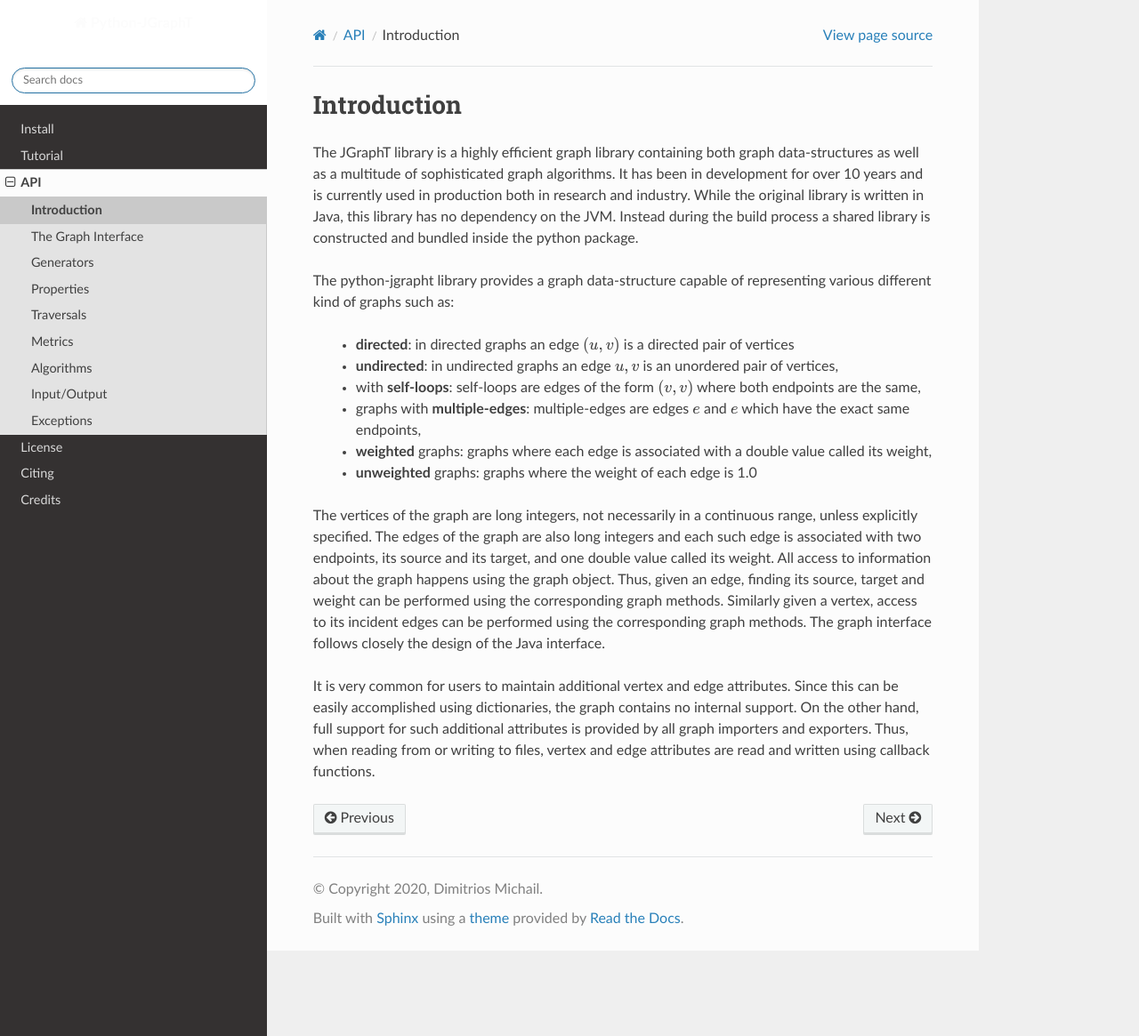
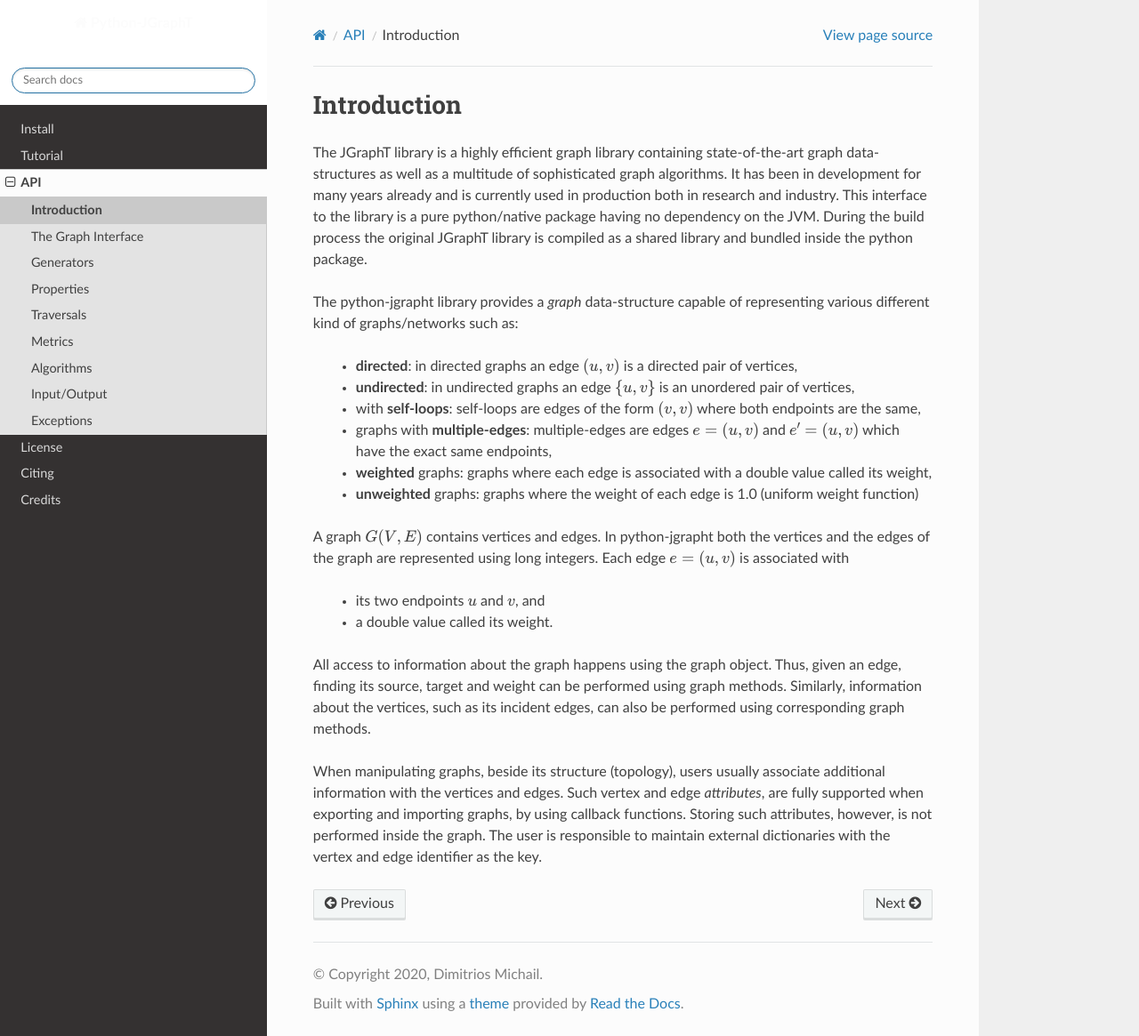
Before and after one commit to d-michail/python-jgrapht, a Sphinx documentation site: the page built from docs/api/introduction.rst, in a window 1280 px wide and 1165 px high. Shown: the whole window at 89% size. Built offline with Sphinx 7.4.7 and the Read the Docs theme 2.0.0, drawn with Linux system fonts in a browser that asks for light colours.

Commit message:
Improved docs

```diff
--- a/docs/api/introduction.rst
+++ b/docs/api/introduction.rst
@@ -6,30 +6,37 @@
 
 .. currentmodule:: jgrapht
 
-The JGraphT library is a highly efficient graph library containing both graph data-structures as
-well as a multitude of sophisticated graph algorithms. It has been in development for over 10
-years and is currently used in production both in research and industry. While the original library
-is written in Java, this library has no dependency on the JVM. Instead during the build process
-a shared library is constructed and bundled inside the python package.
+The JGraphT library is a highly efficient graph library containing state-of-the-art graph
+data-structures as well as a multitude of sophisticated graph algorithms. It has been in development
+for many years already and is currently used in production both in research and industry.
+This interface to the library is a pure python/native package having no dependency on the JVM.
+During the build process the original JGraphT library is compiled as a shared library
+and bundled inside the python package.
 
-The python-jgrapht library provides a graph data-structure capable of representing various different
-kind of graphs such as:
+The python-jgrapht library provides a *graph* data-structure capable of representing various different
+kind of graphs/networks such as:
 
- *  **directed**: in directed graphs an edge :math:`(u,v)` is a directed pair of vertices
- *  **undirected**: in undirected graphs an edge :math:`{u,v}` is an unordered pair of vertices,
+ *  **directed**: in directed graphs an edge :math:`(u,v)` is a directed pair of vertices,
+ *  **undirected**: in undirected graphs an edge :math:`\{u,v\}` is an unordered pair of vertices,
  *  with **self-loops**: self-loops are edges of the form :math:`(v,v)` where both endpoints are the same,
- *  graphs with **multiple-edges**: multiple-edges are edges :math:`e` and :math:`e` which have the exact same endpoints,
+ *  graphs with **multiple-edges**: multiple-edges are edges :math:`e = (u,v)` and :math:`e' = (u,v)`
+    which have the exact same endpoints,
  *  **weighted** graphs: graphs where each edge is associated with a double value called its weight,
- *  **unweighted** graphs: graphs where the weight of each edge is 1.0
+ *  **unweighted** graphs: graphs where the weight of each edge is 1.0 (uniform weight function)
 
-The vertices of the graph are long integers, not necessarily in a continuous range, unless explicitly specified. The
-edges of the graph are also long integers and each such edge is associated with two endpoints, its source and its target,
-and one double value called its weight. All access to information about the graph happens using the graph object.
-Thus, given an edge, finding its source, target and weight can be performed using the corresponding graph methods.
-Similarly given a vertex, access to its incident edges can be performed using the corresponding graph methods.
-The graph interface follows closely the design of the Java interface.
+A graph :math:`G(V,E)` contains vertices and edges. In python-jgrapht both the vertices and the edges of
+the graph are represented using long integers. Each edge :math:`e = (u,v)` is associated with
 
-It is very common for users to maintain additional vertex and edge attributes. Since this can be easily accomplished
-using dictionaries, the graph contains no internal support. On the other hand, full support for such additional
-attributes is provided by all graph importers and exporters. Thus, when reading from or writing to files, vertex and
-edge attributes are read and written using callback functions.
+ * its two endpoints :math:`u` and :math:`v`, and
+ * a double value called its weight.
+
+All access to information about the graph happens using the graph object.
+Thus, given an edge, finding its source, target and weight can be performed using graph methods. Similarly,
+information about the vertices, such as its incident edges, can also be performed using corresponding
+graph methods.
+
+When manipulating graphs, beside its structure (topology), users usually associate additional information
+with the vertices and edges. Such vertex and edge *attributes*, are fully supported when exporting and
+importing graphs, by using callback functions. Storing such attributes, however, is not performed inside the
+graph. The user is responsible to maintain external dictionaries with the vertex and edge identifier as
+the key.
```
Also changed, not shown: docs/api/graph.rst (+5 -10 lines), 1 other file.
